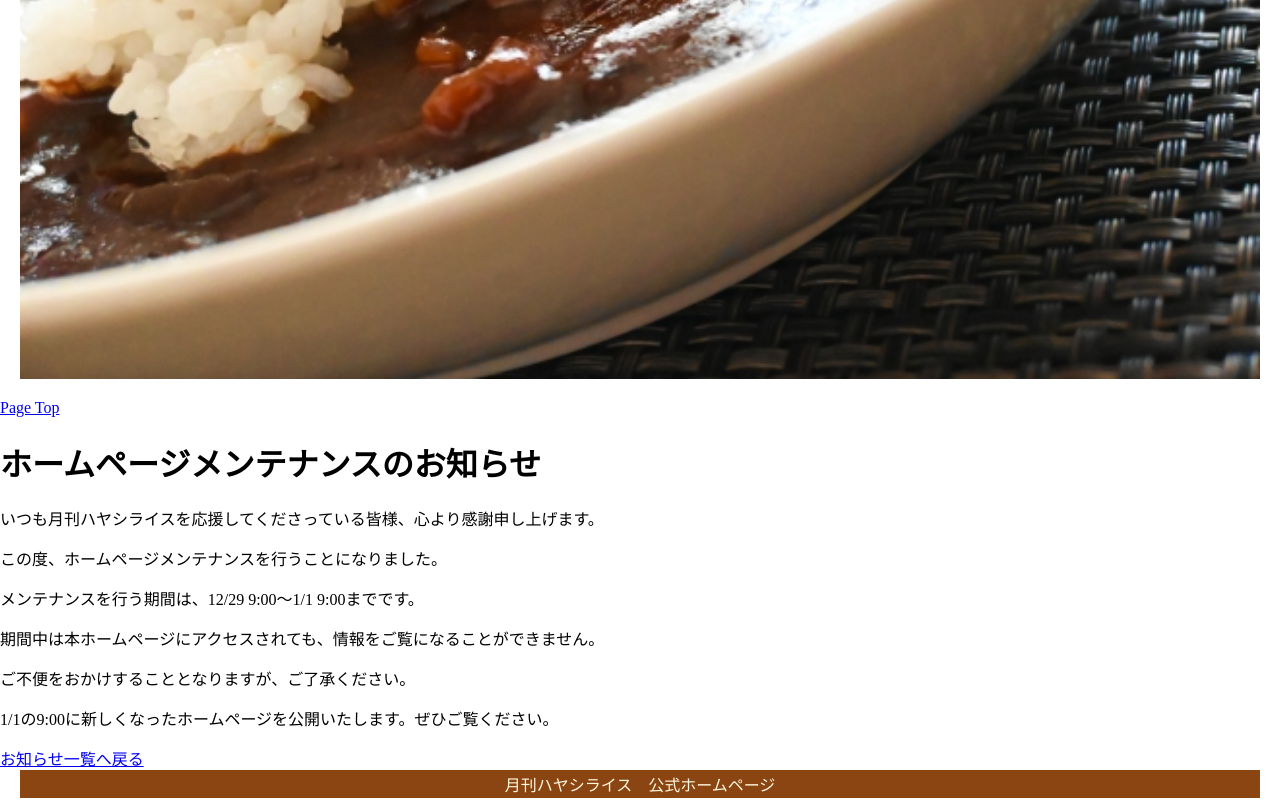
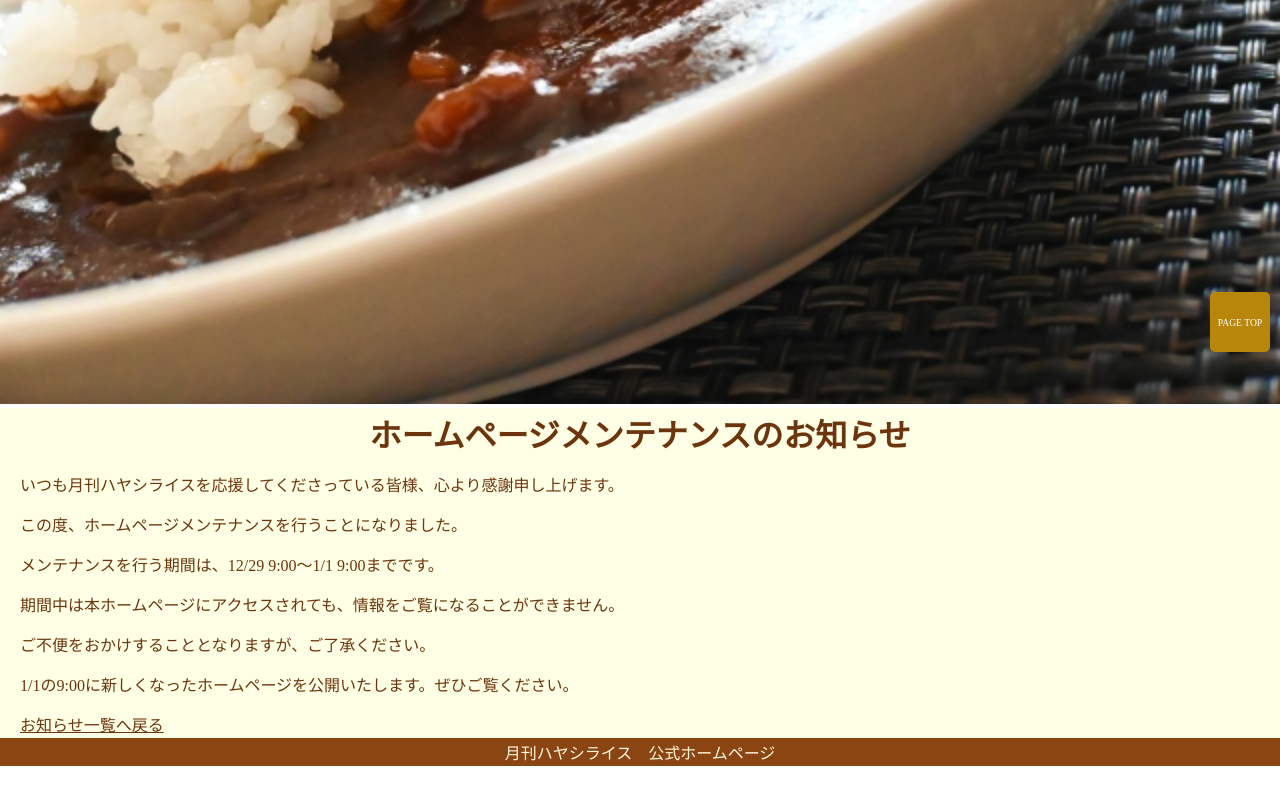
Before and after one commit to CurryDelicious/information, a plain HTML site: page index.html in a window 1280 px wide. Shown: the part 522-1322 px from the top of the page. After the commit the page ends 1288 px from the top, so only its background shows below. Drawn offline with nearby package versions, Linux system fonts and the light colour scheme.

Commit message:
Update stylesheet.css

```diff
--- a/stylesheet.css
+++ b/stylesheet.css
@@ -1,62 +1,108 @@
 body{
-    margin: 2px 0px;
+    margin: 0px;
 }
 
 header{
     color:#8b4513;
     font-family: serif;
     background-color:#fff8dc;
-    font-size:20px;
-    padding: 2px 7px;
-    margin:0px 20px;
+    font-size: 20px;
+    padding: 2px 20px;
+    margin:0px;
     border: 5px solid #8b4513;
 }
 
 header h1{
-    margin:0px;
+    margin: 0px;
 }
 
 .photo{
-    margin: 0px 20px;
+    margin: 0px;
 }
 
+/*リンクの形状*/
+#page-top a{
+	display: flex;
+	justify-content:center;
+	align-items:center;
+	background:#b8860b;
+	border-radius: 5px;
+	width: 60px;
+	height: 60px;
+	color: #fff;
+	text-align: center;
+	text-transform: uppercase;
+	text-decoration: none;
+	font-size:0.6rem;
+	transition:all 0.3s;
+}
 
-main{
+#page-top a:hover{
+	background: #777;
+}
+
+/*リンクを右下に固定*/
+#page-top {
+	position: fixed;
+	right: 10px;
+	bottom:10px;
+	z-index: 2;
+    /*はじめは非表示*/
+	opacity: 0;
+	transform: translateY(100px);
+}
+
+/*　上に上がる動き　*/
+
+#page-top.UpMove{
+	animation: UpAnime 0.5s forwards;
+}
+@keyframes UpAnime{
+  from {
+    opacity: 0;
+	transform: translateY(100px);
+  }
+  to {
+    opacity: 1;
+	transform: translateY(0);
+  }
+}
+
+/*　下に下がる動き　*/
+
+#page-top.DownMove{
+	animation: DownAnime 0.5s forwards;
+}
+@keyframes DownAnime{
+  from {
+  	opacity: 1;
+	transform: translateY(0);
+  }
+  to {
+  	opacity: 1;
+	transform: translateY(100px);
+  }
+}
+
+.main{
     background-color: #ffffe5;
-    padding: 2px 7px;
-    margin: 0px 20px;
+    padding: 2px 20px;
+    margin: 0px;
     font-family:serif;
     color: #6d350e;
 }
 
-main h2{
-    border-bottom: 1px solid #6d350e;
+.main h1{
+    margin:0px;
+    text-align: center;
 }
 
-main a{
-    text-decoration: none;
-    color:#6d350e;
-}
-
-.news{
-    margin-bottom: 10px;
-    border-top: 1px solid #6d350e;
-}
-
-.down{
-    border-bottom: 1px solid #6d350e;
-}
-
-.backhome{
-    margin-top: 20px;
-
-}
 
 footer{
     background-color: #8b4513;
     color: #fff8dc;
-    margin: 0px 20px;
-    padding: 2px 2px;
+    margin: 0px;
+    padding: 2px 20px;
     font-family: serif;
     text-align: center;
 }
@@ -64,3 +110,8 @@ footer{
 footer p{
     margin:0px;
 }
+
+a { color:#6d350e;
+  transition:all 0.5s ease-in;
+}
+a:hover { text-decoration: underline; }
```
